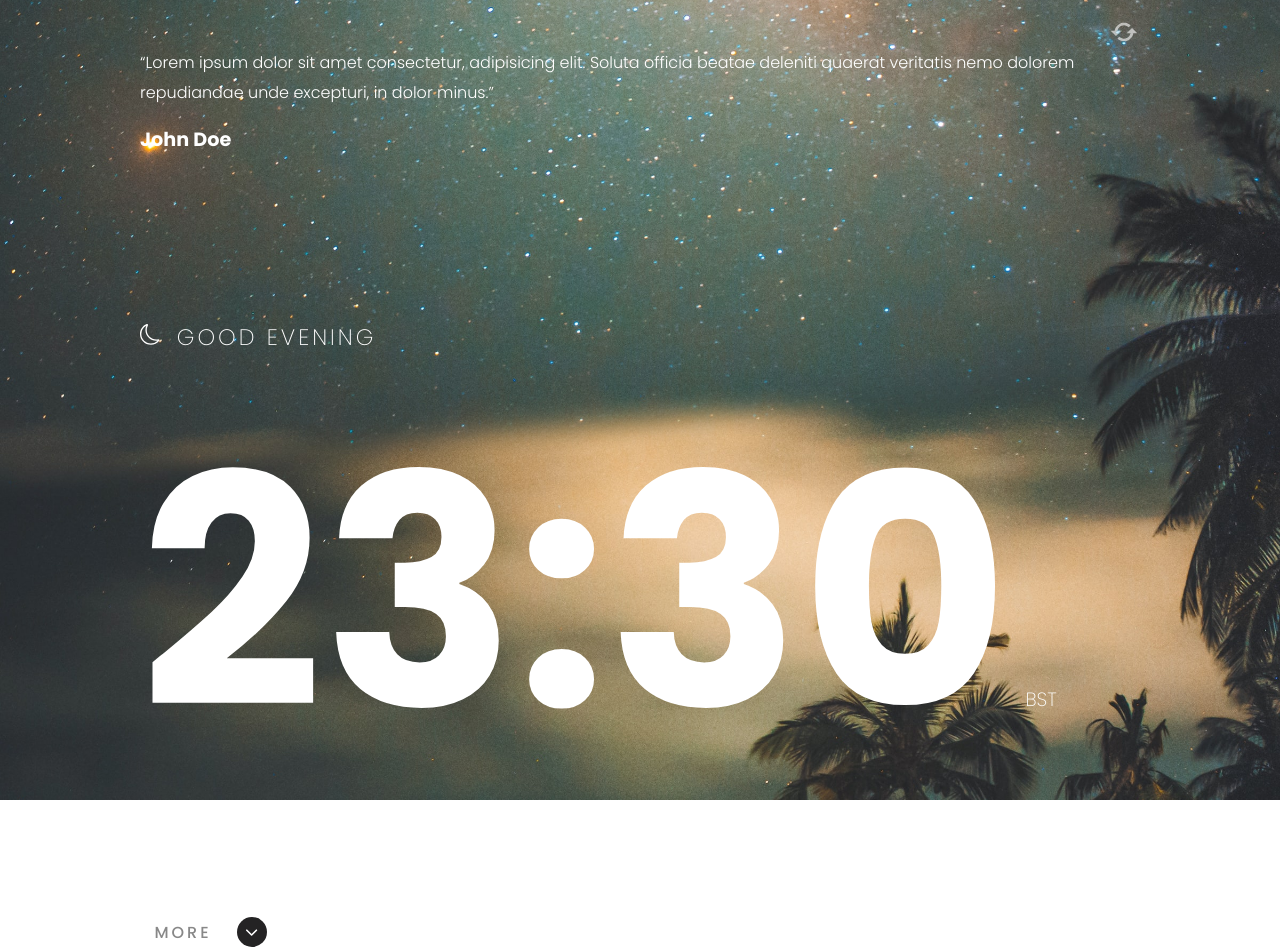
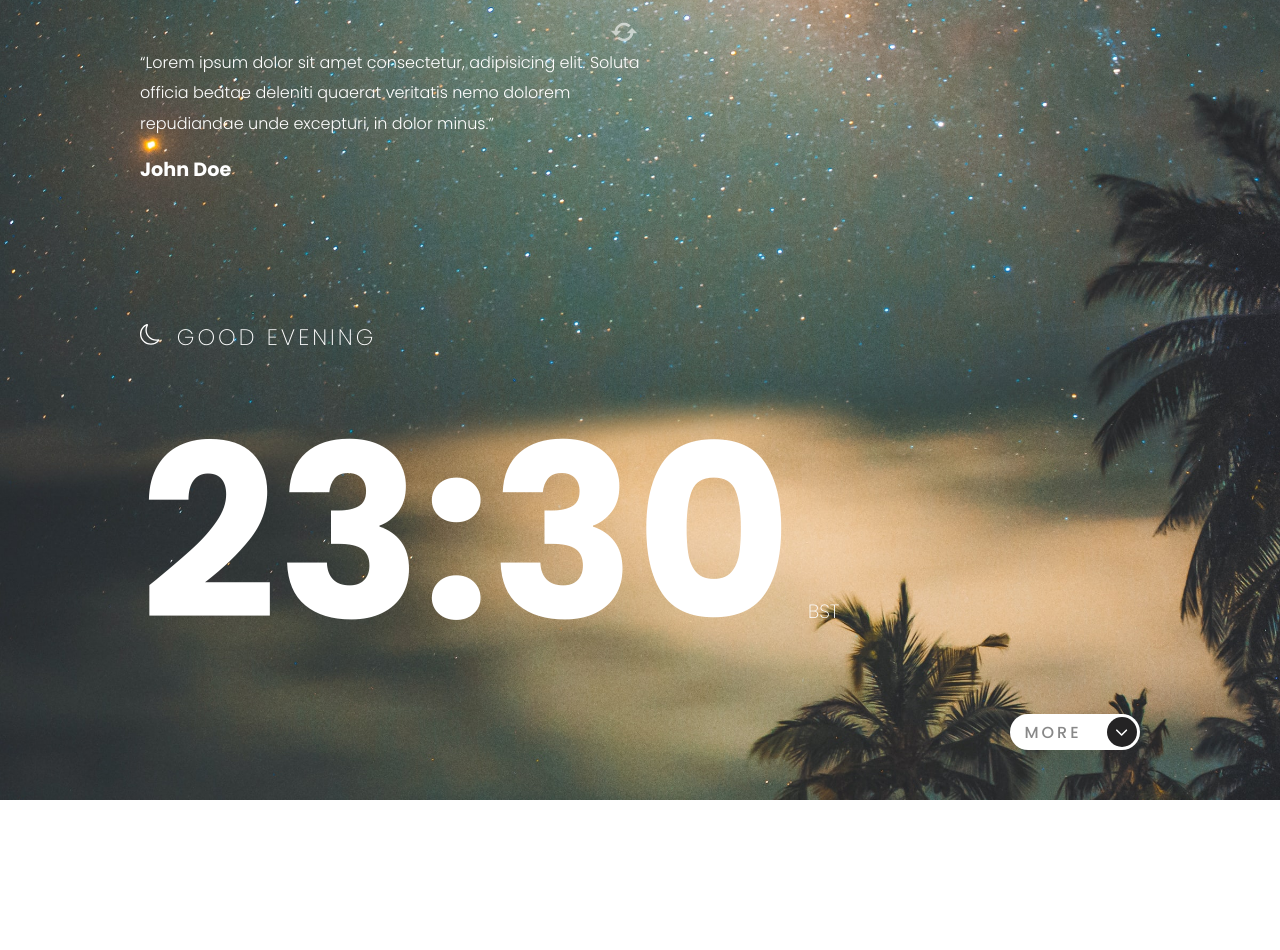
Before and after one commit to AbderrahmaneFadili/clock-app, a React (Create React App) app: page / in a window 1280 px wide. After the commit the page ends 800 px from the top, so only its background shows below. Built offline with nearby package versions, Linux system fonts and the light colour scheme.

Commit message:
Creating the UI For Desktop

```diff
--- a/src/App.jsx
+++ b/src/App.jsx
@@ -29,8 +29,8 @@ const App = () => {
     <ThemeProvider theme={theme}>
       <ClockWrapper amPm={formatAMPM(new Date())}>
         <GlobalStyle />
-        <Clock />
-        <ClockInfos />
+        <Clock amPm={formatAMPM(new Date())} />
+        <ClockInfos amPm={formatAMPM(new Date())} />
       </ClockWrapper>
     </ThemeProvider>
   );
--- a/src/components/Clock/Clock.jsx
+++ b/src/components/Clock/Clock.jsx
@@ -6,7 +6,7 @@ import { ClockContainer } from "./Clock.styles";
 import { Container } from "../../theme/GlobalStyle";
 import { useSelector } from "react-redux";
 
-const Clock = () => {
+const Clock = ({ amPm }) => {
   const showMore = useSelector((state) => {
     return state.showMoreInfoReducer.showMore;
   });
@@ -14,7 +14,7 @@ const Clock = () => {
     <ClockContainer showMore={showMore}>
       <Container>
         <Quote />
-        <ClockTime />
+        <ClockTime amPm={amPm} />
         <LessMore />
       </Container>
     </ClockContainer>
--- a/src/components/Clock/Clock.styles.js
+++ b/src/components/Clock/Clock.styles.js
@@ -5,4 +5,5 @@ export const ClockContainer = styled.div`
   color: ${({ theme }) => theme.white};
   transition: 0.4s linear;
   height: ${({ showMore }) => (showMore ? "70vh" : "100vh")};
+  position: "relative";
 `;
--- a/src/components/ClockInfos/ClockInfos.jsx
+++ b/src/components/ClockInfos/ClockInfos.jsx
@@ -4,38 +4,49 @@ import {
   ClockInfoContainer,
   ClockInfo,
   ClockInfoValue,
+  Column,
 } from "./ClockInfos.styles";
 
 import { Container } from "../../theme/GlobalStyle";
 import { useSelector } from "react-redux";
 
-const ClockInfos = () => {
+const ClockInfos = ({ amPm }) => {
   const showMore = useSelector((state) => {
     return state.showMoreInfoReducer.showMore;
   });
 
   return (
-    <ClockInfosWrapper showMore={showMore}>
-      <Container style={{ marginTop: 50 }}>
-        <ClockInfoContainer>
+    <ClockInfosWrapper amPm={amPm} showMore={showMore}>
+      <Container
+        style={{
+          marginTop: 50,
+          display: "flex",
+          flexWrap: "wrap",
+          justifyContent: "space-between",
+        }}
+      >
+        <Column>
+          <ClockInfoContainer amPm={amPm}>
             <ClockInfo>Current timezone</ClockInfo>
             <ClockInfoValue>Europe/london</ClockInfoValue>
           </ClockInfoContainer>
 
-        <ClockInfoContainer>
+          <ClockInfoContainer amPm={amPm}>
             <ClockInfo>day of the year</ClockInfo>
             <ClockInfoValue>296</ClockInfoValue>
           </ClockInfoContainer>
+        </Column>
 
-        <ClockInfoContainer>
+        <Column>
+          <ClockInfoContainer amPm={amPm}>
             <ClockInfo>day of the week</ClockInfo>
             <ClockInfoValue>5</ClockInfoValue>
           </ClockInfoContainer>
-
-        <ClockInfoContainer>
+          <ClockInfoContainer amPm={amPm}>
             <ClockInfo>week number</ClockInfo>
             <ClockInfoValue>42</ClockInfoValue>
           </ClockInfoContainer>
+        </Column>
       </Container>
     </ClockInfosWrapper>
   );
--- a/src/components/ClockInfos/ClockInfos.styles.js
+++ b/src/components/ClockInfos/ClockInfos.styles.js
@@ -1,11 +1,10 @@
 import styled from "styled-components";
 
 export const ClockInfosWrapper = styled.div`
-  background-color: ${({ theme }) => theme.darkBg};
-  color: ${({ theme }) => theme.white};
-  height: ${({ showMore }) => (showMore ? "40vh" : "0")};
-  display: flex;
-  flex-direction: column;
+  background-color: ${({ amPm, theme }) =>
+    amPm === "am" ? theme.lightGrayBg : theme.darkBg};
+  color: ${({ amPm, theme }) => (amPm === "am" ? theme.dark : theme.white)};
+  height: ${({ showMore }) => (showMore ? "30vh" : "0")};
   overflow: hidden;
   transition: 0.4s linear;
 `;
@@ -14,6 +13,12 @@ export const ClockInfoContainer = styled.div`
   display: flex;
   justify-content: space-between;
   align-items: center;
+
+  @media screen and (min-width: 900px) {
+    flex-direction: column;
+    align-items: flex-start;
+    margin-bottom: 1rem;
+  }
 `;
 
 export const ClockInfo = styled.span`
@@ -28,3 +33,11 @@ export const ClockInfoValue = styled.span`
   font-size: 1.4rem;
   font-weight: 600;
 `;
+
+export const Column = styled.div`
+  width: 100%;
+
+  @media screen and (min-width: 900px) {
+    width: 50%;
+  }
+`;
--- a/src/components/ClockTime/ClockTime.jsx
+++ b/src/components/ClockTime/ClockTime.jsx
@@ -8,15 +8,18 @@ import {
   TimeZone,
 } from "./ClockTime.styles";
 import { BsMoon } from "react-icons/bs";
+import { FaSun } from "react-icons/fa";
 
-const ClockTime = () => {
+const ClockTime = ({ amPm }) => {
   return (
     <ClockTimeWrapper>
       <ClockTimeGreating>
         <ClockTimeGreatingIcon>
-          <BsMoon />
+          {amPm === "am" ? <FaSun /> : <BsMoon />}
         </ClockTimeGreatingIcon>
-        <ClockTimeGreatingText>Good Evening</ClockTimeGreatingText>
+        <ClockTimeGreatingText>
+          {amPm === "am" ? "Good Morning" : "Good Evening"}
+        </ClockTimeGreatingText>
       </ClockTimeGreating>
       <ClockTimeClock>
         23:30<TimeZone>BST</TimeZone>
--- a/src/components/ClockTime/ClockTime.styles.js
+++ b/src/components/ClockTime/ClockTime.styles.js
@@ -24,7 +24,11 @@ export const ClockTimeGreatingText = styled.span`
 `;
 
 export const ClockTimeClock = styled.h1`
-  font-size: 25vw;
+  font-size: 20vh;
+
+  @media screen and (min-width: 768px) {
+    font-size: 30vh;
+  }
 `;
 
 export const TimeZone = styled.span`
--- a/src/components/LessMore/LessMore.styles.js
+++ b/src/components/LessMore/LessMore.styles.js
@@ -8,7 +8,11 @@ export const LessMoreWrapper = styled.div`
   display: flex;
   justify-content: space-between;
   align-items: center;
-  margin-top: 5rem;
+  margin-bottom: -5vh;
+
+  @media screen and (min-width: 768px) {
+    margin-left: auto;
+  }
 `;
 
 export const LessMoreLabel = styled.span`
--- a/src/components/Quote/Quote.styles.js
+++ b/src/components/Quote/Quote.styles.js
@@ -8,6 +8,14 @@ export const QuoteWrapper = styled.div`
   height: 30vh;
   position: relative;
   display: ${({ showMore }) => (!showMore ? "block" : "none")};
+
+  @media screen and (min-width: 768px) {
+    width: 80%;
+  }
+
+  @media screen and (min-width: 1000px) {
+    width: 50%;
+  }
 `;
 
 export const QuoteText = styled.q`
--- a/src/theme/theme.js
+++ b/src/theme/theme.js
@@ -3,7 +3,7 @@ const theme = {
   lightGray: "#C7C7C7",
   white: "#FFFFFF",
   dark: "#242324",
-  lightGrayBg: "rgba(199, 199, 199,0.3)",
-  darkBg: "rgba(36, 35, 36,.999)",
+  lightGrayBg: "rgba(199, 199, 199,0.9)",
+  darkBg: "rgba(36, 35, 36,.9)",
 };
 export default theme;
```
Lines whose indentation alone changed are shown as unchanged.
